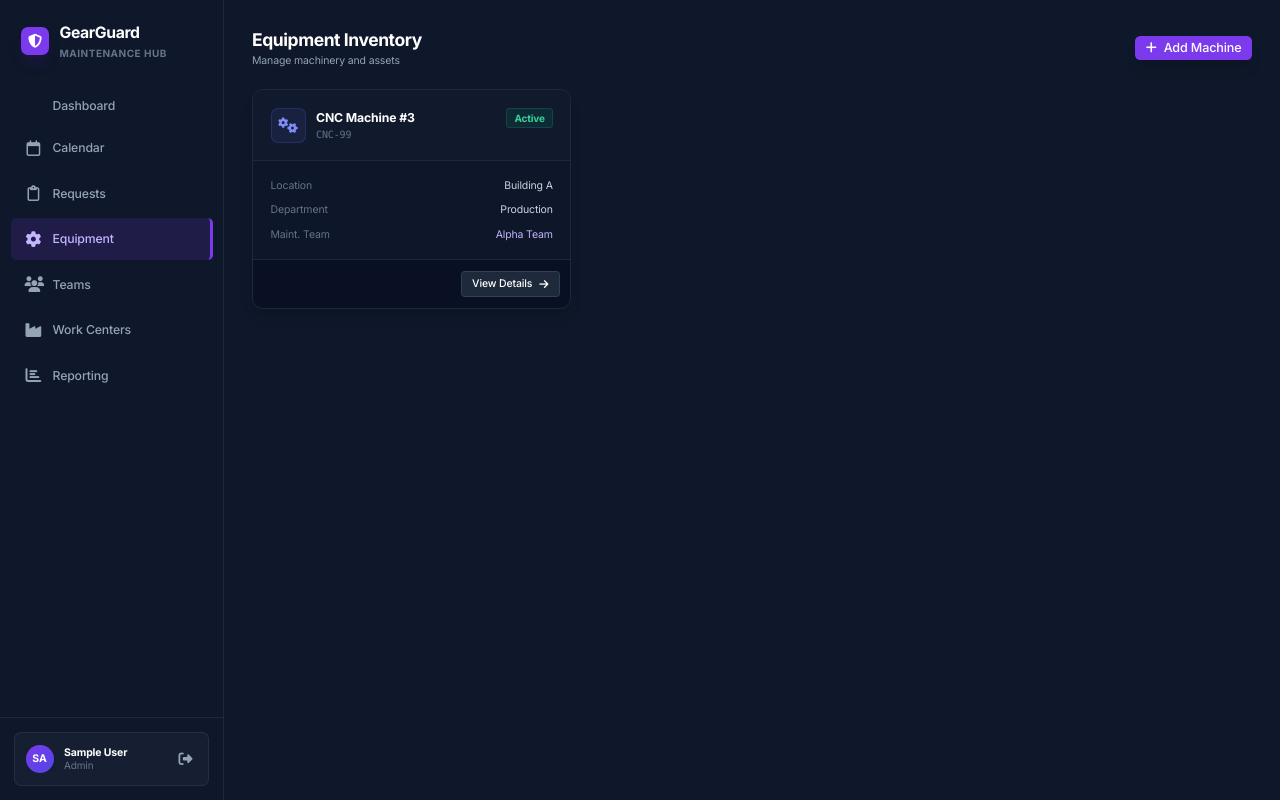
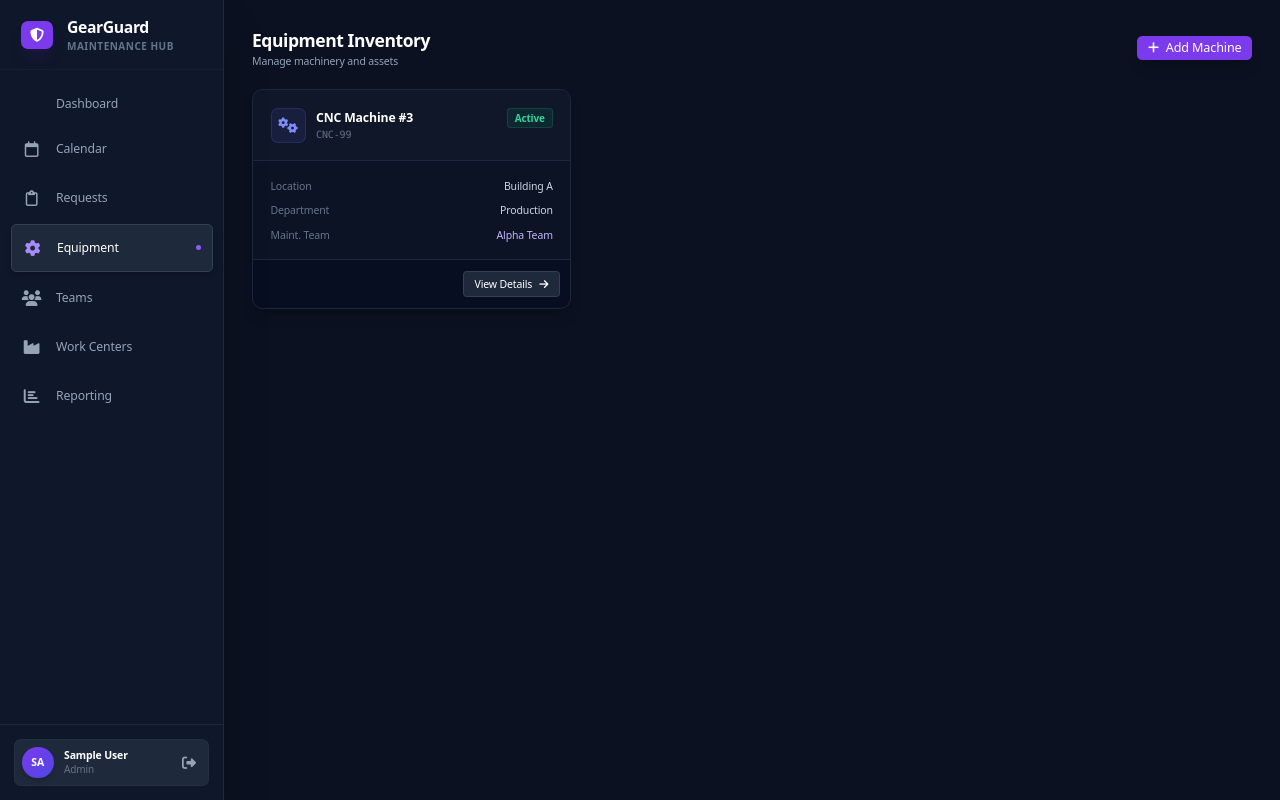
Before and after one commit to Bazuka13/GearGuard, a Flask app: page /equipment in a window 1280 px wide. Run offline with Flask 3, Linux system fonts and the light colour scheme; the visitor is signed in with stand-in values (Sample User, id 1); some libraries are stand-ins or nearby versions.

Commit message:
Improve the Navigation Bar animations

```diff
--- a/website/templates/base.html
+++ b/website/templates/base.html
@@ -7,73 +7,87 @@
     <script src="https://cdn.tailwindcss.com"></script>
     <link rel="stylesheet" href="https://cdnjs.cloudflare.com/ajax/libs/font-awesome/6.4.0/css/all.min.css">
     <link rel="stylesheet" href="{{ url_for('static', filename='style.css') }}">
+    <style>
+        /* Custom scrollbar for better look */
+        ::-webkit-scrollbar { width: 6px; height: 6px; }
+        ::-webkit-scrollbar-track { background: #0f172a; }
+        ::-webkit-scrollbar-thumb { background: #334155; border-radius: 3px; }
+        ::-webkit-scrollbar-thumb:hover { background: #475569; }
+    </style>
 </head>
-<body class="flex h-screen overflow-hidden bg-slate-900 text-slate-50">
+<body class="flex h-screen overflow-hidden bg-slate-900 text-slate-50 font-sans">
 
-    <aside class="w-64 bg-slate-900 border-r border-slate-800 flex flex-col justify-between z-20">
+    <aside class="group relative flex flex-col justify-between bg-slate-900 border-r border-slate-800 z-50
+                  w-20 hover:w-64 transition-all duration-300 ease-in-out shadow-2xl">
 
         <div>
-            <div class="p-6 flex items-center gap-3">
-                <div class="w-8 h-8 bg-violet-600 rounded-lg flex items-center justify-center shadow-lg shadow-violet-900/20">
+            <div class="h-20 flex items-center px-6 overflow-hidden whitespace-nowrap border-b border-slate-800/50">
+                <div class="min-w-[32px] w-8 h-8 bg-violet-600 rounded-lg flex items-center justify-center shadow-lg shadow-violet-900/20 flex-shrink-0">
                     <i class="fa-solid fa-shield-halved text-white"></i>
                 </div>
-                <div>
+                <div class="ml-4 opacity-0 group-hover:opacity-100 transition-opacity duration-300 delay-75">
                     <h1 class="font-bold text-lg text-white tracking-tight">GearGuard</h1>
                     <p class="text-[10px] text-slate-500 uppercase font-bold tracking-wider">Maintenance Hub</p>
                 </div>
             </div>
 
-            <nav class="mt-2 space-y-1 px-3">
-                <a href="{{ url_for('dashboard') }}" class="sidebar-link {{ 'active' if page == 'dashboard' else '' }} flex items-center gap-3 px-4 py-2.5 text-sm font-medium text-slate-400 rounded-md hover:bg-slate-800 hover:text-white transition">
-                    <i class="fa-solid fa-grid-2 text-lg w-5 text-center"></i> Dashboard
+            <nav class="mt-4 space-y-1 px-3">
+
+                {% macro nav_link(endpoint, icon, label) %}
+                <a href="{{ url_for(endpoint) }}"
+                   class="flex items-center px-3 py-3 rounded-md transition-all duration-200 group/item overflow-hidden whitespace-nowrap
+                          {{ 'bg-slate-800 text-white shadow-md border border-slate-700' if page == endpoint else 'text-slate-400 hover:bg-slate-800/50 hover:text-white' }}">
+
+                    <i class="{{ icon }} text-lg w-6 text-center flex-shrink-0 transition-colors {{ 'text-violet-400' if page == endpoint }}"></i>
+
+                    <span class="ml-4 text-sm font-medium opacity-0 group-hover:opacity-100 transition-opacity duration-200 delay-75 transform translate-x-[-10px] group-hover:translate-x-0">
+                        {{ label }}
+                    </span>
+
+                    {% if page == endpoint %}
+                    <span class="ml-auto w-1.5 h-1.5 rounded-full bg-violet-500 opacity-0 group-hover:opacity-100 transition-opacity"></span>
+                    {% endif %}
                 </a>
-                <a href="{{ url_for('schedule') }}" class="sidebar-link {{ 'active' if page == 'schedule' else '' }} flex items-center gap-3 px-4 py-2.5 text-sm font-medium text-slate-400 rounded-md hover:bg-slate-800 hover:text-white transition">
-                    <i class="fa-regular fa-calendar text-lg w-5 text-center"></i> Calendar
-                </a>
-                <a href="{{ url_for('maintenance_requests') }}" class="sidebar-link {{ 'active' if page == 'requests' else '' }} flex items-center gap-3 px-4 py-2.5 text-sm font-medium text-slate-400 rounded-md hover:bg-slate-800 hover:text-white transition">
-                    <i class="fa-regular fa-clipboard text-lg w-5 text-center"></i> Requests
-                </a>
-                <a href="{{ url_for('equipment') }}" class="sidebar-link {{ 'active' if page == 'equipment' else '' }} flex items-center gap-3 px-4 py-2.5 text-sm font-medium text-slate-400 rounded-md hover:bg-slate-800 hover:text-white transition">
-                    <i class="fa-solid fa-cog text-lg w-5 text-center"></i> Equipment
-                </a>
-                <a href="{{ url_for('teams') }}" class="sidebar-link {{ 'active' if page == 'teams' else '' }} flex items-center gap-3 px-4 py-2.5 text-sm font-medium text-slate-400 rounded-md hover:bg-slate-800 hover:text-white transition">
-                    <i class="fa-solid fa-users text-lg w-5 text-center"></i> Teams
-                </a>
-                <a href="{{ url_for('work_centers') }}" class="sidebar-link {{ 'active' if page == 'work_centers' else '' }} flex items-center gap-3 px-4 py-2.5 text-sm font-medium text-slate-400 rounded-md hover:bg-slate-800 hover:text-white transition">
-                    <i class="fa-solid fa-industry text-lg w-5 text-center"></i> Work Centers
-                </a>
-                <a href="{{ url_for('reporting') }}" class="sidebar-link {{ 'active' if page == 'reporting' else '' }} flex items-center gap-3 px-4 py-2.5 text-sm font-medium text-slate-400 rounded-md hover:bg-slate-800 hover:text-white transition">
-                    <i class="fa-solid fa-chart-bar text-lg w-5 text-center"></i> Reporting
-                </a>
+                {% endmacro %}
+
+                {{ nav_link('dashboard', 'fa-solid fa-grid-2', 'Dashboard') }}
+                {{ nav_link('schedule', 'fa-regular fa-calendar', 'Calendar') }}
+                {{ nav_link('maintenance_requests', 'fa-regular fa-clipboard', 'Requests') }}
+                {{ nav_link('equipment', 'fa-solid fa-cog', 'Equipment') }}
+                {{ nav_link('teams', 'fa-solid fa-users', 'Teams') }}
+                {{ nav_link('work_centers', 'fa-solid fa-industry', 'Work Centers') }}
+                {{ nav_link('reporting', 'fa-solid fa-chart-bar', 'Reporting') }}
+
             </nav>
         </div>
 
-        <div class="p-4 border-t border-slate-800">
-            <div class="flex items-center justify-between p-3 rounded-lg bg-slate-800/50 border border-slate-700/50">
-                <div class="flex items-center gap-3 overflow-hidden">
-                    <div class="w-8 h-8 rounded-full bg-gradient-to-br from-violet-600 to-indigo-600 flex-shrink-0 flex items-center justify-center text-xs font-bold text-white shadow-md">
+        <div class="p-4 border-t border-slate-800 overflow-hidden whitespace-nowrap">
+            <div class="flex items-center p-2 rounded-lg bg-slate-800/30 border border-slate-700/30 group-hover:bg-slate-800 transition-colors">
+
+                <div class="w-9 h-9 rounded-full bg-gradient-to-br from-violet-600 to-indigo-600 flex-shrink-0 flex items-center justify-center text-xs font-bold text-white shadow-md cursor-pointer">
                     {{ session.get('user_name', 'User')[:2].upper() }}
                 </div>
 
-                    <div class="overflow-hidden">
-                        <p class="text-xs font-bold text-white truncate w-24 leading-tight">{{ session.get('user_name', 'Guest') }}</p>
-                        <p class="text-[10px] text-slate-500 capitalize leading-tight">{{ session.get('user_role', 'Technician') }}</p>
-                    </div>
+                <div class="ml-3 opacity-0 group-hover:opacity-100 transition-opacity duration-300 w-32">
+                    <p class="text-xs font-bold text-white truncate">{{ session.get('user_name', 'Guest') }}</p>
+                    <p class="text-[10px] text-slate-500 capitalize">{{ session.get('user_role', 'Technician') }}</p>
                 </div>
 
-                <a href="{{ url_for('auth.logout') }}" class="text-slate-400 hover:text-rose-500 transition p-1.5 hover:bg-rose-500/10 rounded-md" title="Logout">
+                <a href="{{ url_for('auth.logout') }}" class="ml-auto text-slate-400 hover:text-rose-500 transition opacity-0 group-hover:opacity-100 p-1.5" title="Logout">
                     <i class="fas fa-sign-out-alt"></i>
                 </a>
             </div>
         </div>
     </aside>
 
-    <main class="flex-1 overflow-y-auto p-8 relative scroll-smooth">
+    <main class="flex-1 overflow-y-auto relative scroll-smooth bg-[#0b1120]">
+        <div class="p-8 max-w-7xl mx-auto">
+
             {% with messages = get_flashed_messages(with_categories=true) %}
                 {% if messages %}
                     <div class="mb-6 space-y-2">
                         {% for category, message in messages %}
-                        <div class="p-3 rounded-lg text-sm font-medium border flex items-center gap-3 shadow-lg animate-pulse
+                            <div class="p-3 rounded-lg text-sm font-medium border flex items-center gap-3 shadow-lg animate-in slide-in-from-top-2
                                 {{ 'bg-emerald-500/10 text-emerald-400 border-emerald-500/20' if category == 'success' else 'bg-rose-500/10 text-rose-400 border-rose-500/20' }}">
                                 <i class="{{ 'fas fa-check-circle' if category == 'success' else 'fas fa-exclamation-circle' }}"></i>
                                 {{ message }}
@@ -84,6 +98,7 @@
             {% endwith %}
 
             {% block content %}{% endblock %}
+        </div>
     </main>
 
 </body>
```
Lines whose indentation alone changed are shown as unchanged.
